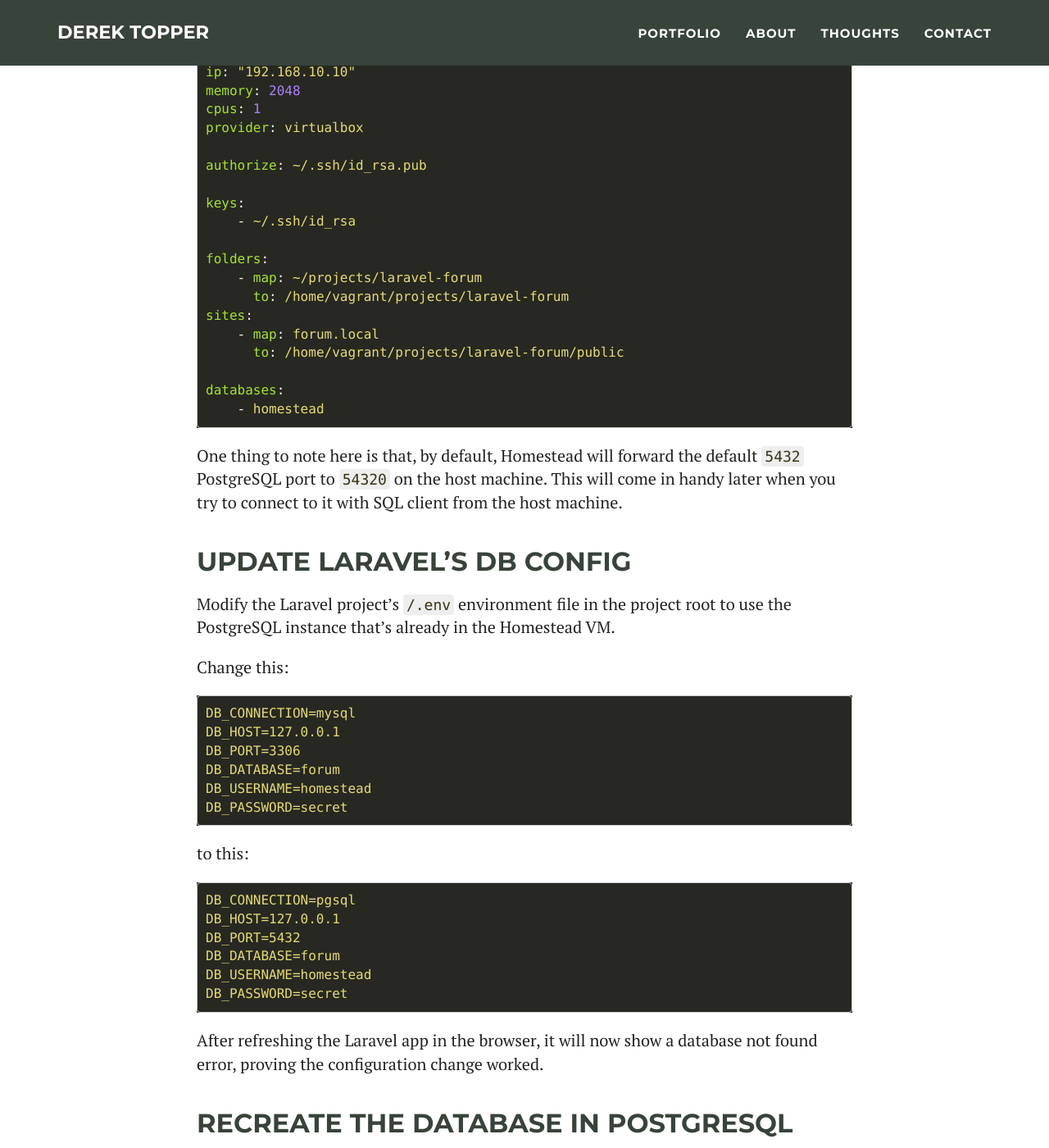
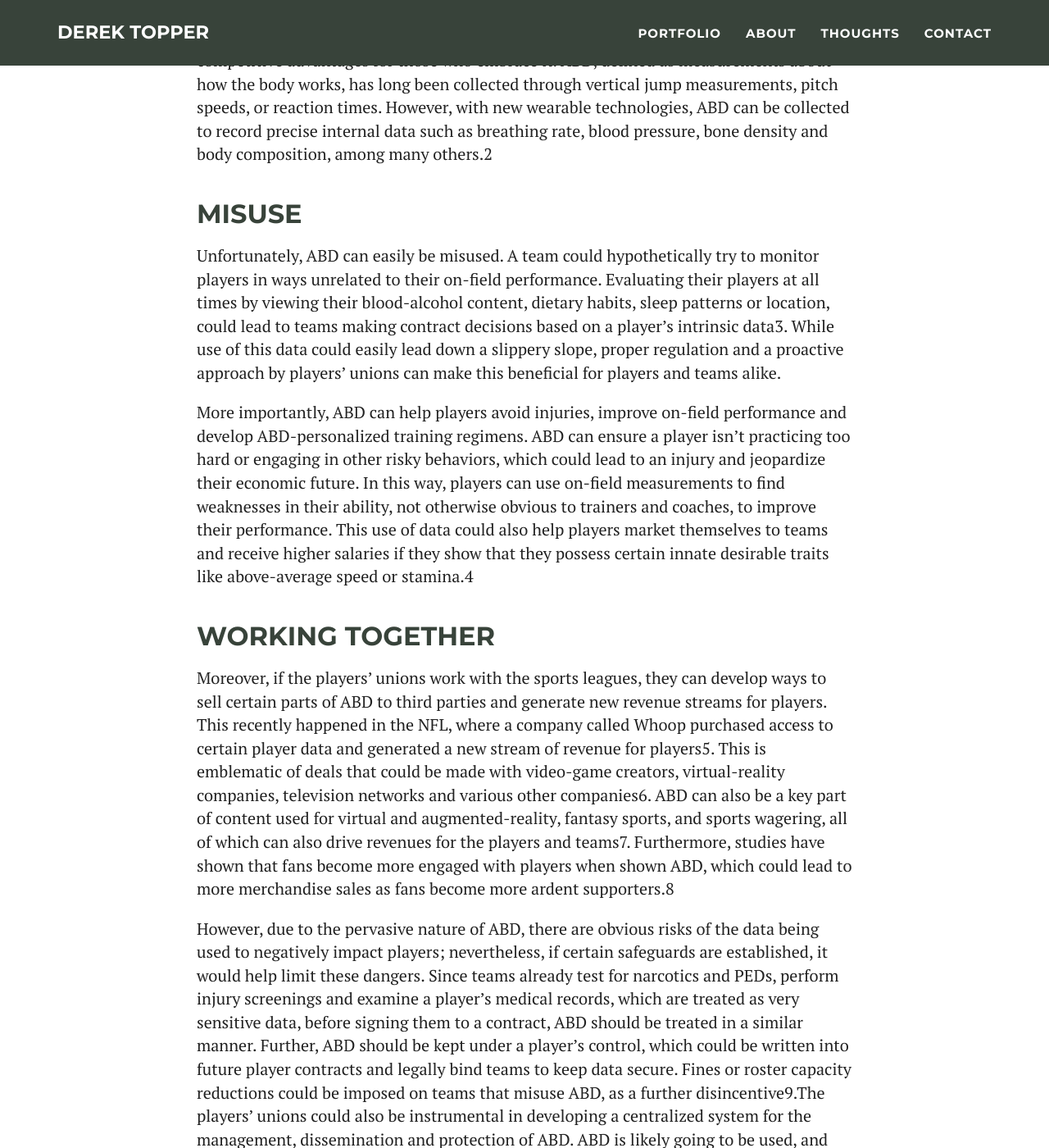
Before and after one commit to derektopper/derektopper.github.io, a Jekyll site: the page built from _posts/blog/2018-04-29-Configure-Laravel-to-Use-PostgreSQL-with-Homestead.md, in a window 1280 px wide and 1400 px high, scrolled down 849 px. Shown: the whole window at 82% size. Built offline with Jekyll 4.4.1, drawn with Linux system fonts in a browser that asks for light colours; comment, search, counter and statistics services are not loaded; some of the changed text lies outside the part shown.

Commit message:
Add files via upload

````diff
--- a/_posts/blog/2018-04-29-Configure-Laravel-to-Use-PostgreSQL-with-Homestead.md
+++ b/_posts/blog/2018-04-29-Configure-Laravel-to-Use-PostgreSQL-with-Homestead.md
@@ -1,144 +1,71 @@
 ---
 layout: blog_post
-title: Configure Laravel to Use PostgreSQL with Homestead
+title: Ethical Concerns of Athlete Biometric Data Vignette
 category: blog
 ---
 
-I was working on a new Laravel app locally with Homestead, using MySQL. I later decided to use PostgreSQL. This took a bit longer than expected. Here is how I did it.
+This was an assignment of the ethical concerns of athlete biometric data. It is aimed at player's unions for the purposes of the assignment.
 
-1. [Review Homestead Setup](#review-homestead)
-2. [Update Laravel's DB Config](#update-config)
-3. [Recreate the Database in PostgreSQL](#recreate-database)
-4. [Recreate the Database Tables and Data](#recreate-data)
-5. [Optional: Install a PostgreSQL client](#install-client)
+1. [Introduction](#introduction)
+2. [Data Misuse](#misuse)
+3. [Teams and Players Working Together](#together)
+4. [Potential Solutions](#sols)
+5. [Bibliography](#bibliography)
 
-<a name="review-homestead"></a>
+<a name="introduction"></a>
 
-## Review Homestead Setup
+## Introduction
 
-First things first, I already had this app in the works, and was already running it with [Homestead](https://laravel.com/docs/5.6/homestead), and MySQL. I already had data seeded to the database too.
+Class Assignment: Ethical Concerns of Athlete Biometric Data Vignette:
 
-Homestead was setup to run separately from my app's repository. The folders/site config in `Homestead.yaml` looks like this:
+Largely based on one free-agency signing in 2012, the Pittsburgh Pirates won an additional thirteen games. The Pirates were able to isolate a specific quantity, namely a catcher’s pitch framing ability, which led to dramatic improvements for their team.1   This is an example of how using athletes’ biometric data (ABD) can give teams and players a competitive advantage over their opponents.  ABD has the potential to create new competitive advantages for those who embrace it. ABD, defined as measurements about how the body works, has long been collected through vertical jump measurements, pitch speeds, or reaction times. However, with new wearable technologies, ABD can be collected to record precise internal data such as breathing rate, blood pressure, bone density and body composition, among many others.2
 
-```yaml
-ip: "192.168.10.10"
-memory: 2048
-cpus: 1
-provider: virtualbox
+<a name="misuse"></a>
 
-authorize: ~/.ssh/id_rsa.pub
+## Misuse
 
-keys:
-    - ~/.ssh/id_rsa
+Unfortunately, ABD can easily be misused. A team could hypothetically try to monitor players in ways unrelated to their on-field performance. Evaluating their players at all times by viewing their blood-alcohol content, dietary habits, sleep patterns or location, could lead to teams making contract decisions based on a player’s intrinsic data3. While use of this data could easily lead down a slippery slope, proper regulation and a proactive approach by players’ unions can make this beneficial for players and teams alike.
 
-folders:
-    - map: ~/projects/laravel-forum
-      to: /home/vagrant/projects/laravel-forum
-sites:
-    - map: forum.local
-      to: /home/vagrant/projects/laravel-forum/public
+More importantly, ABD can help players avoid injuries, improve on-field performance and develop ABD-personalized training regimens. ABD can ensure a player isn’t practicing too hard or engaging in other risky behaviors, which could lead to an injury and jeopardize their economic future. In this way, players can use on-field measurements to find weaknesses in their ability, not otherwise obvious to trainers and coaches, to improve their performance. This use of data could also help players market themselves to teams and receive higher salaries if they show that they possess certain innate desirable traits like above-average speed or stamina.4
 
-databases:
-    - homestead
-```
+<a name="together"></a>
 
-One thing to note here is that, by default, Homestead will forward the default `5432` PostgreSQL port to `54320` on the host machine. This will come in handy later when you try to connect to it with SQL client from the host machine.
+## Working Together
 
-<a name="update-config"></a>
+Moreover, if the players’ unions work with the sports leagues, they can develop ways to sell certain parts of ABD to third parties and generate new revenue streams for players. This recently happened in the NFL, where a company called Whoop purchased access to certain player data and generated a new stream of revenue for players5. This is emblematic of deals that could be made with video-game creators, virtual-reality companies, television networks and various other companies6. ABD can also be a key part of content used for virtual and augmented-reality, fantasy sports, and sports wagering, all of which can also drive revenues for the players and teams7. Furthermore, studies have shown that fans become more engaged with players when shown ABD, which could lead to more merchandise sales as fans become more ardent supporters.8
 
-## Update Laravel's DB Config
+However, due to the pervasive nature of ABD, there are obvious risks of the data being used to negatively impact players; nevertheless, if certain safeguards are established, it would help limit these dangers. Since teams already test for narcotics and PEDs, perform injury screenings and examine a player’s medical records, which are treated as very sensitive data, before signing them to a contract, ABD should be treated in a similar manner. Further, ABD should be kept under a player’s control, which could be written into future player contracts and legally bind teams to keep data secure. Fines or roster capacity reductions could be imposed on teams that misuse ABD, as a further disincentive9.The players’ unions could also be instrumental in developing a centralized system for the management, dissemination and protection of ABD. ABD is likely going to be used, and players need to anticipate these changes to mitigate the damage and power loss10.
 
-Modify the Laravel project's `/.env` environment file in the project root to use the PostgreSQL instance that's already in the Homestead VM.
+<a name="sols"></a>
 
-Change this:
+## Solutions
 
-```yaml
-DB_CONNECTION=mysql
-DB_HOST=127.0.0.1
-DB_PORT=3306
-DB_DATABASE=forum
-DB_USERNAME=homestead
-DB_PASSWORD=secret
-```
+Ultimately, ABD needs to be regulated. Every Player’s Association and Collective Bargaining Agreement will need to blend players’ and teams’ interests in this matter. In terms of protecting the players, we need to offer a solution that allows players to opt out of providing ABD, allows them to revoke access and give as much ABD as they want to provide.11 As a compromise to teams, who want ABD to evaluate players, team doctors should be provided with a standardized set of ABD, which can be used to evaluate a player’s general health. Team doctors should serve as gatekeepers and protect this data, in this way. A player shouldn’t face any repercussions for choosing not to provide their ABD to teams, past minimum requirements and team doctors should serve as an independent third party, employed by the leagues, and be obligated to provide the same information to both parties.
 
-to this:
+Players and teams have an economic stake in ABD and we need to make sure that the players’ interests are protected. Ultimately, there are concerns about ABD, but this data can be very useful to athletes. ABD can provide great training insights, performance benefits and additional revenue streams. With proper oversight, the ethical concerns can be avoided, and everyone can profit from this new form of information. Ultimately, ABD is going to be used and if players can take a proactive stance, then they can avoid heading down a very slippery slope.
 
-```yaml
-DB_CONNECTION=pgsql
-DB_HOST=127.0.0.1
-DB_PORT=5432
-DB_DATABASE=forum
-DB_USERNAME=homestead
-DB_PASSWORD=secret
-```
+<a name="bibliography"></a>
 
-After refreshing the Laravel app in the browser, it will now show a database not found error, proving the configuration change worked.
+## Bibliography
 
-<a name="recreate-database"></a>
+1. Sawchik, Travis. Big Data Baseball: Math, Miracles, and the End of a 20-Year Losing Streak. Flatiron Books, 2016.
 
-## Recreate the database in PostgreSQL
+2. Osborne, Barbara, and Jennie L Cunningham. “Legal and Ethical Implications of Athletes ' Biometric Data Collection in Professional Sport.” Marquette Sports Law Review, vol. 28, no. 1, 2017, doi:10.6019/tol.elsi-c.2015.00001.1.
 
-Since Laravel's database migrations do not handle creation of the actual databases, this step has to be handled manually.
+3. Venook, Jeremy. “The Upcoming Privacy Battle Over Wearables in the NBA.” The Atlantic, Atlantic Media Company, 11 Apr. 2017, www.theatlantic.com/business/archive/2017/04/biometric-tracking-sports/522222/.
 
-Login to Homestead's virtual machine:
+4. Madni, Jamal A., and Juo-Yu Lee. “Processing Biometric Data of Game Players Using Body Sensors.” 2009 IEEE Sensors Applications Symposium, 2009, doi:10.1109/sas.2009.4801798.
 
-```shell
-$ vagrant ssh
-```
+5. Jones, Rhett. “NFL Players Strike a Deal to Sell Their Biometric Data.” Gizmodo, Gizmodo, 25 Apr. 2017, gizmodo.com/nfl-players-strike-a-deal-to-sell-their-biometric-data-1794616994.
 
-From inside the VM where PostgreSQL is already setup, login to its command line binary:
+6. McMahan, Ian. “The Tricky Ethics of the NFL's New Open Data Policy.” Wired, Conde Nast, 28 Mar. 2018, www.wired.com/story/the-tricky-ethics-of-the-nfls-new-open-data-policy/.
 
-```shell
-$ psql -U homestead -h localhost
-```
+7. Gale, Kristy. “The Sports Industry's New Power Play: Athlete Biometric Data Domination. Who Owns It and What May Be Done with It .” HeinOnline, Arizona State University Sports and Entertainment Law Journal, 2016, http://asuselj.org/wp-content/uploads/2017/02/The-Sports-Industrys-New-Power-Play-Athlete-Biometric-Data-Domination-Who-Owns-it-and-What-May-be-Done-with-It.pdf
 
-That `homestead` username is what was setup in Laravel's `.env` file, but more importantly, that's the default username that comes with Homestead. The default password is `secret`.
+8. Curmi, Franco, et al. “HeartLink.” Proceedings of the SIGCHI Conference on Human Factors in Computing Systems - CHI '13, 2013, doi:10.1145/2470654.2466231.
 
-A PostgreSQL command line is then displayed where queries and SQL can be run:
+9. Arnold, Jason F., and Robert M. Sade. “Wearable Technologies in Collegiate Sports: The Ethics of Collecting Biometric Data From Student-Athletes.” The American Journal of Bioethics, vol. 17, no. 1, 2016, pp. 67–70., doi:10.1080/15265161.2016.1251648.
 
-```shell
-psql (9.5.10)
-SSL connection (protocol: TLSv1.2, cipher: ECDHE-RSA-AES256-GCM-SHA384, bits: 256, compression: off)
-Type "help" for help.
+10. Wyshynski, Greg, “Player Tracking Coming to the NHL? It's Complicated.” ESPN.com, 28 Feb. 2018, es.pn/2oDWYUA.
 
-homestead=#
-```
-
-Create the database. In my case, I only had one database called `forum`:
-
-```shell
-homestead=# create database forum;
-```
-
-After refreshing the Laravel app in the browser again, it will now show some table not found error, proving the database was created successfully.
-
-Type `\q` to logout of psql, and then `exit` to log out of Homestead.
-
-<a name="recreate-data"></a>
-
-## Recreate the Database Tables and Data
-
-With MySQL, I did not manually touch the data directly or with `php artisan tinker`, but instead used migrations and database seeds from the start. The seeds are default Laravel seeder classes that use the built in factories and `faker`.
-
-So all I had to do was rerun the migrations and seeds with:
-
-```shell
-$ php artisan migrate:refresh --seed
-```
-
-At this point, the Laravel app was again fully functional upon browser refreshing and was now running from PostgreSQL.
-
-<a name="install-client"></a>
-
-## Optional: Install a PostgreSQL client
-
-As nice as the `psql` command line seems, I prefer using a GUI SQL client to quickly view and scan the data. Since I'm on Arch Linux, I was already using TeamSQL as my SQL GUI client.
-
-Although Homestead uses PostgreSQL's default `5432` inside the virtual machine, it forwards to `54320`, which is what has to be used for a SQL GUI client to connect from the host to the PostgreSQL instance inside the VM guest.
-
-The connection info is:
-
-- Host: localhost
-- Port: 54320
-- Username: homestead
-- Password: secret
+11. Karkazis, K., and J. R. Fishman. 2017. Tracking U.S. professional athletes: The ethics of biometric technologies. American Journal of Bioethics 17(1): 45–60.
````
